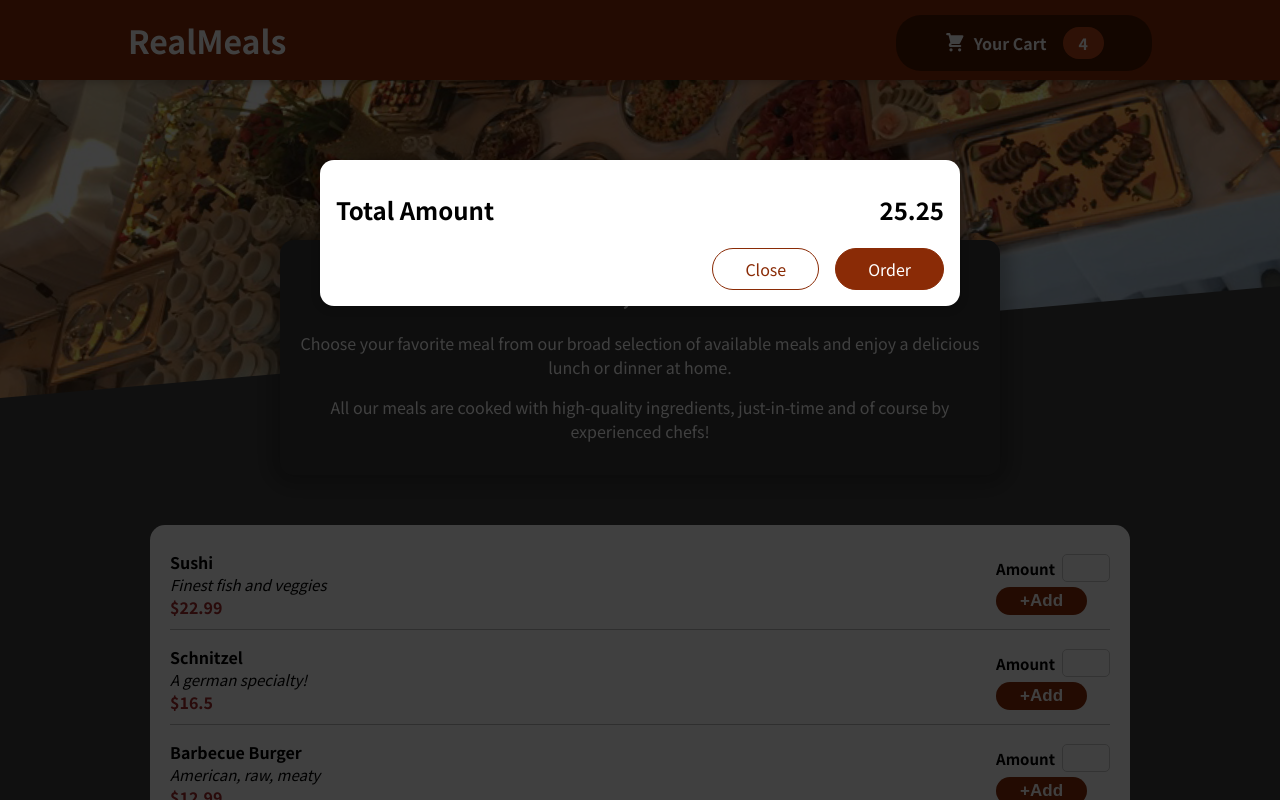
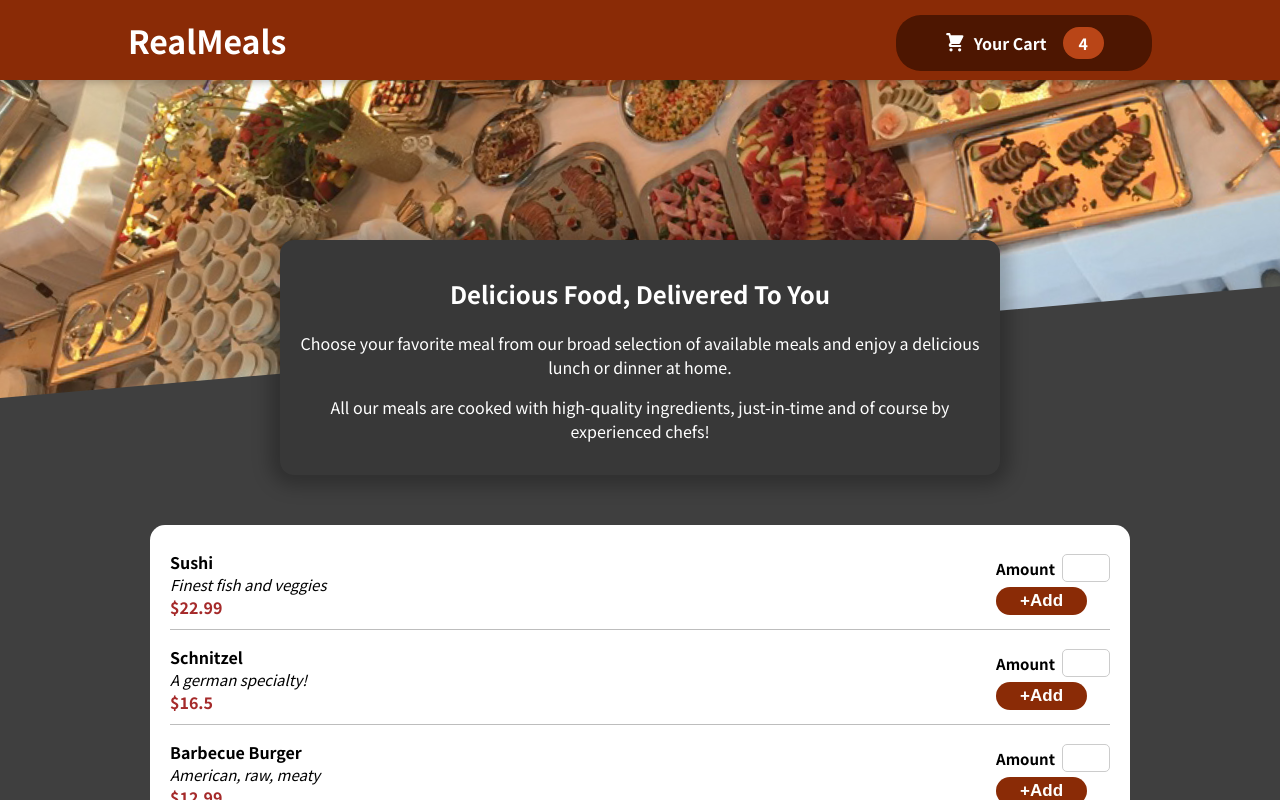
Before and after one commit to Akshay-Nishal/restaurant-app, a React (Create React App) app: page / in a window 1280 px wide. Shown: the top 800 px of the page. Built offline with nearby package versions, Linux system fonts and the light colour scheme.

Commit message:
Cart open and close

```diff
--- a/src/App.js
+++ b/src/App.js
@@ -1,12 +1,17 @@
+import { useState } from "react";
 import Cart from "./Components/Cart/Cart";
 import Header from "./Components/Layout/Header";
 import Meals from "./Components/Meals/Meals";
 
 function App() {
+  const [showCart,setShowCart] = useState(false)
+  const changeCartShow =()=>{
+    setShowCart(!showCart)
+  }
   return (
     <>
-      <Cart/>
-      <Header/>
+      <Cart show={showCart} changeCartShow={changeCartShow}/>
+      <Header changeCartShow={changeCartShow}/>
       <Meals/>
     </>
   );
--- a/src/Components/Cart/Cart.jsx
+++ b/src/Components/Cart/Cart.jsx
@@ -1,8 +1,9 @@
-import React from 'react'
+import React, { useState } from 'react'
 import classes from './Cart.module.css'
 import Modal from '../UI/Modal'
 
 function Cart(props) {
+  if(!props.show) return null;
   const CartItems = (
     <ul className={classes['cart-items']}>
       {[{id:'c1',name:'Sushi',amount:2,price:12.99}].map((item)=>{
@@ -12,14 +13,14 @@ function Cart(props) {
     </ul>
   )
   return (
-    <Modal>
+    <Modal changeCartShow={props.changeCartShow}>
       {CartItems}
       <div className={classes.total}>
         <span>Total Amount</span>
         <span>25.25</span>
       </div>
       <div className={classes.actions}>
-        <button className={classes['button--alt']} >Close</button>
+        <button onClick={props.changeCartShow} className={classes['button--alt']} >Close</button>
         <button className={classes.button} >Order</button>
       </div>
     </Modal>
--- a/src/Components/Layout/Header.jsx
+++ b/src/Components/Layout/Header.jsx
@@ -9,7 +9,7 @@ function Header(props) {
     <>
     <header className={classes.header}>
         <h1>RealMeals</h1>
-        <HeaderCartButton/>
+        <HeaderCartButton changeCartShow={props.changeCartShow}/>
     </header>
     <div className={classes['main-image']}>
         <img src={mealsBackground} alt='MEALSSS' />
--- a/src/Components/Layout/HeaderCartButton.jsx
+++ b/src/Components/Layout/HeaderCartButton.jsx
@@ -1,10 +1,11 @@
-import React from 'react'
+import React, { useState } from 'react'
 import CartIcon from '../Cart/CartIcon'
 import classes from './HeaderCartButton.module.css'
 
 export default function HeaderCartButton(props) {
+
   return (
-    <button  className={classes.button}>
+    <button onClick={props.changeCartShow} className={classes.button}>
         <span className={classes.icon}>
             <CartIcon/>
         </span>
--- a/src/Components/UI/Modal.jsx
+++ b/src/Components/UI/Modal.jsx
@@ -5,10 +5,9 @@ import ReactDom from 'react-dom'
 const Modal = (props) => {
     const Backdrop = (props) =>{
         return(
-            <div className={classes.backdrop}></div>
+            <div onClick={props.onClick} className={classes.backdrop}></div>
         )
     }
-
     const ModalOverlay = (props) =>{
         return(
             <div className={classes.modal}>
@@ -19,7 +18,7 @@ const Modal = (props) => {
 
   return (
     <>
-    {ReactDom.createPortal(<Backdrop/>,document.getElementById('overlays'))}
+    {ReactDom.createPortal(<Backdrop onClick={props.changeCartShow}/>,document.getElementById('overlays'))}
     {ReactDom.createPortal(<ModalOverlay>{props.children}</ModalOverlay>,document.getElementById('overlays'))}
 
 
```
